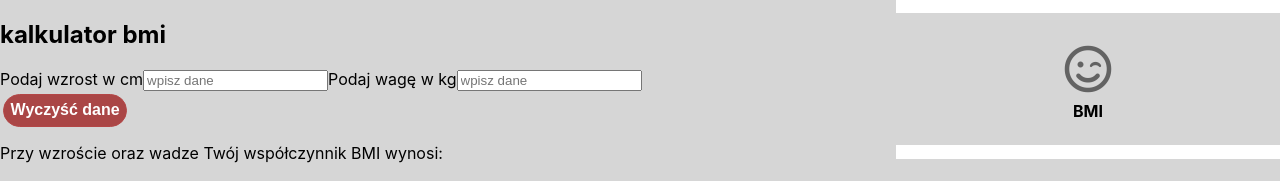
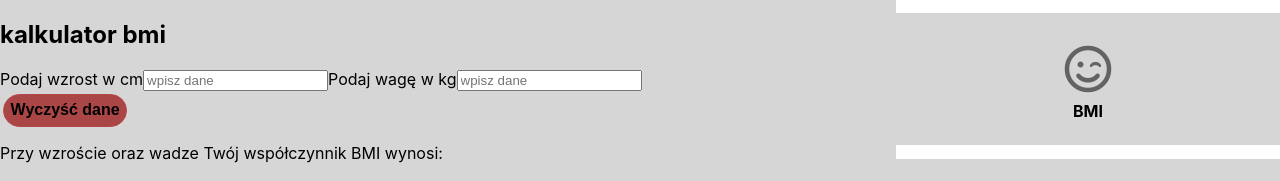
Before and after one commit to MorozMichal/React-calculators, a React (Create React App) app: page / in a window 1280 px wide. Shown: the top 181 px of the page. Built offline with nearby package versions, Linux system fonts and the light colour scheme.

Commit message:
style css

```diff
--- a/src/components/Bmi/Bmi.js
+++ b/src/components/Bmi/Bmi.js
@@ -26,8 +26,14 @@ class Bmi extends Component {
         })
     }
 
+
+
     render() {
         const { wzrost, waga } = this.state
+
+        const styleButton = {
+            color: "black"
+        }
         return (
             <div className="div-wrapper">
                 <h1>kalkulator bmi</h1>
@@ -35,7 +41,7 @@ class Bmi extends Component {
                 <input id="wzrost" value={wzrost} onChange={this.handleWzrost} type="text" placeholder="wpisz dane"></input>
                 <label htmlFor="waga">Podaj wagę w kg</label>
                 <input id="waga" value={waga} onChange={this.handleWaga} type="text" placeholder="wpisz dane"></input>
-                <button onClick={this.handleReset}>Wyczyść dane</button>
+                <button onClick={this.handleReset} style={styleButton}>Wyczyść dane</button>
                 <p className="info">Przy wzroście {wzrost} oraz wadze {waga} Twój współczynnik BMI wynosi:</p> <ResultBmi wzrost={wzrost} waga={waga} />
             </div>
         )
--- a/src/components/Distance/Distance.js
+++ b/src/components/Distance/Distance.js
@@ -9,7 +9,9 @@ class Distance extends Component {
         timeH: "",
         timeMin: "",
         timeSek: "",
+
     }
+
 
     handleTempoMin = e => {
         this.setState({
@@ -48,6 +50,7 @@ class Distance extends Component {
             timeH: "",
             timeMin: "",
             timeSek: "",
+
         })
     }
 
```
